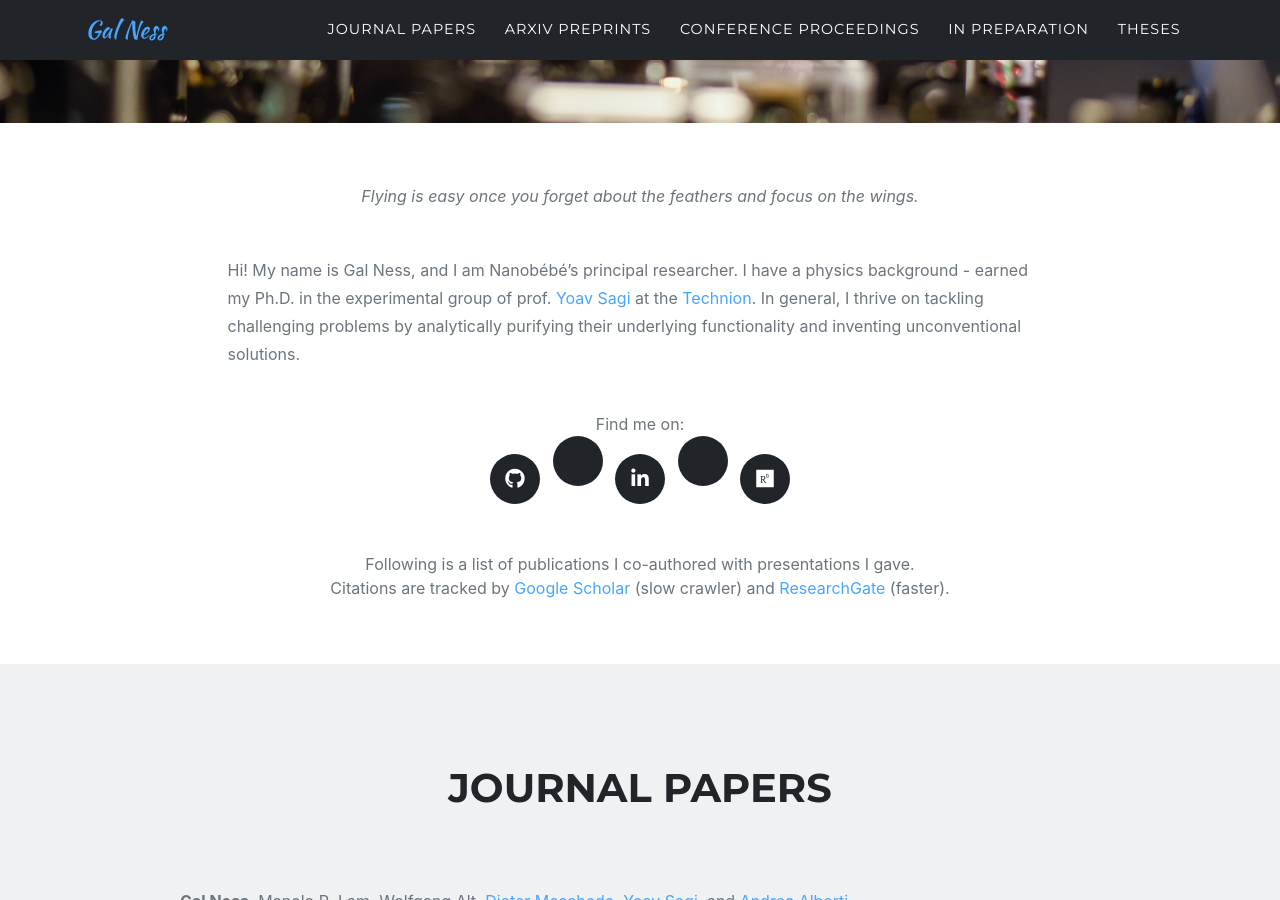
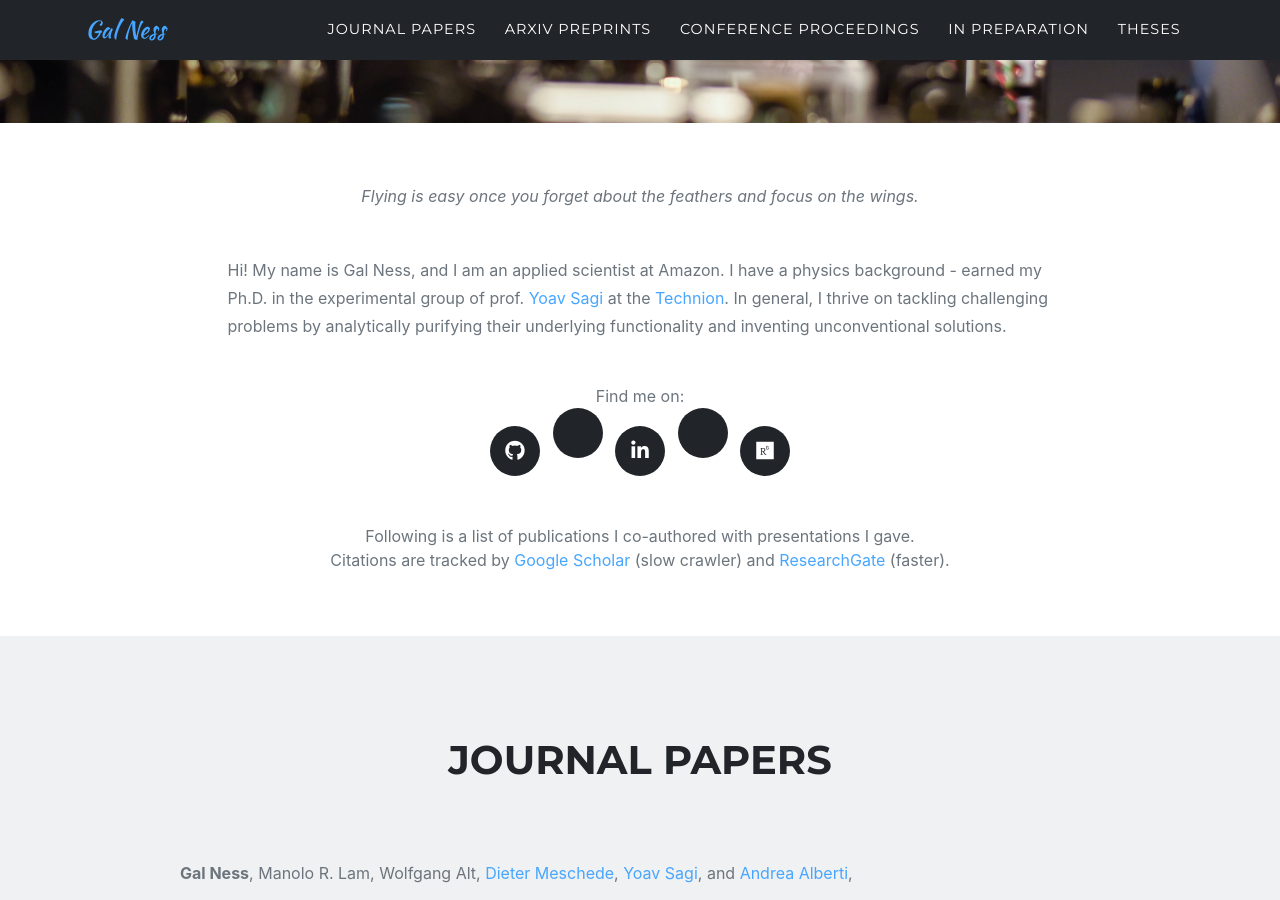
Before and after one commit to galNess/galNess.github.io, a Jekyll site: the page built from index.md, in a window 1280 px wide and 900 px high, scrolled down 377 px. Built offline with Jekyll 4.4.1, drawn with Linux system fonts in a browser that asks for light colours; some web fonts are replaced; a style sheet for code colours, icons or effects is not loaded.

Commit message:
Update sitetext.yml

```diff
--- a/_data/sitetext.yml
+++ b/_data/sitetext.yml
@@ -18,7 +18,7 @@ en: &DEFAULT_EN
     text: "Flying is easy once you forget about the feathers and focus on the wings."
 
     body: "
-    Hi! My name is Gal Ness, and I am Nanobébé's principal researcher.
+    Hi! My name is Gal Ness, and I am an applied scientist at Amazon.
     I have a physics background - earned my Ph.D. in the experimental group of prof. [Yoav Sagi](https://phsites.technion.ac.il/sagi/) at the [Technion](https://www.technion.ac.il/en/).
     In general, I thrive on tackling challenging problems by analytically purifying their underlying functionality and inventing unconventional solutions.
     <br><br>
```
